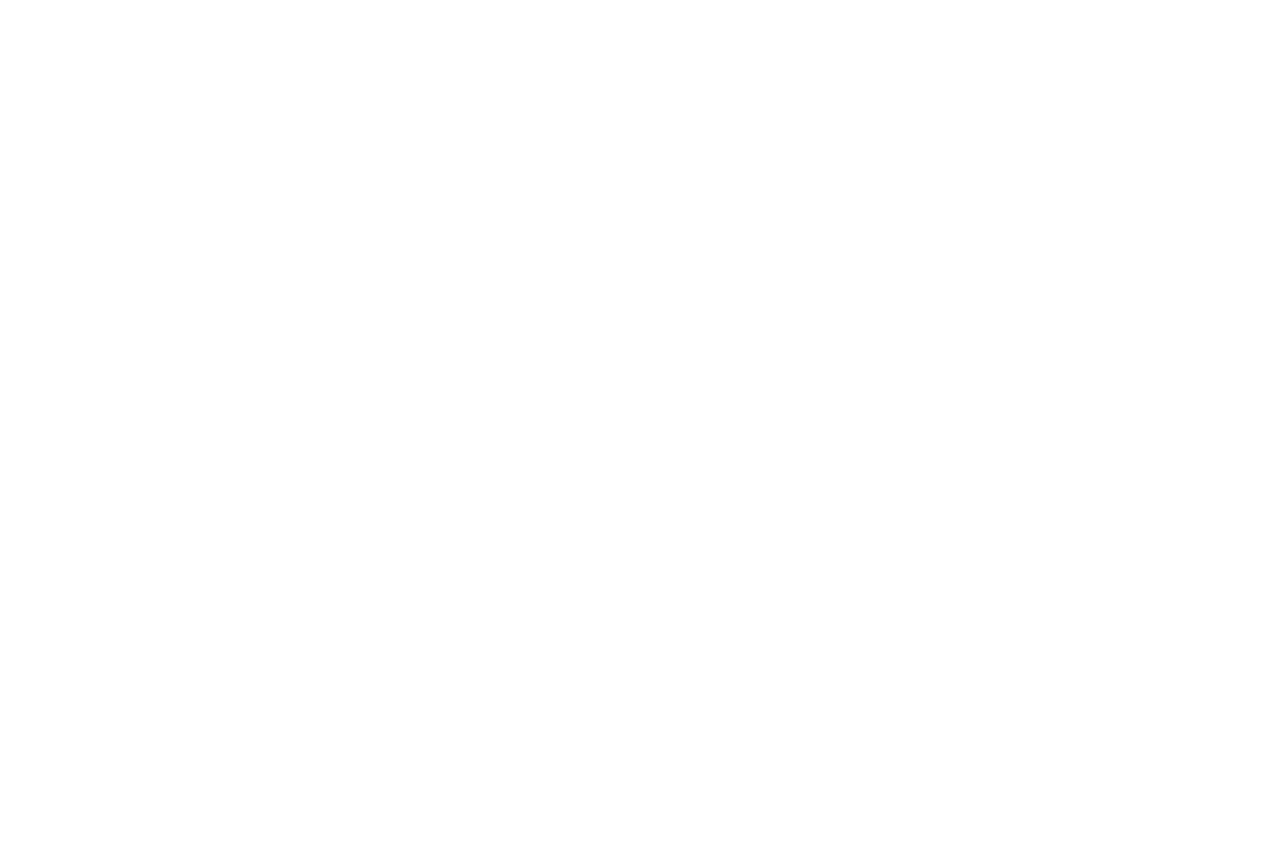
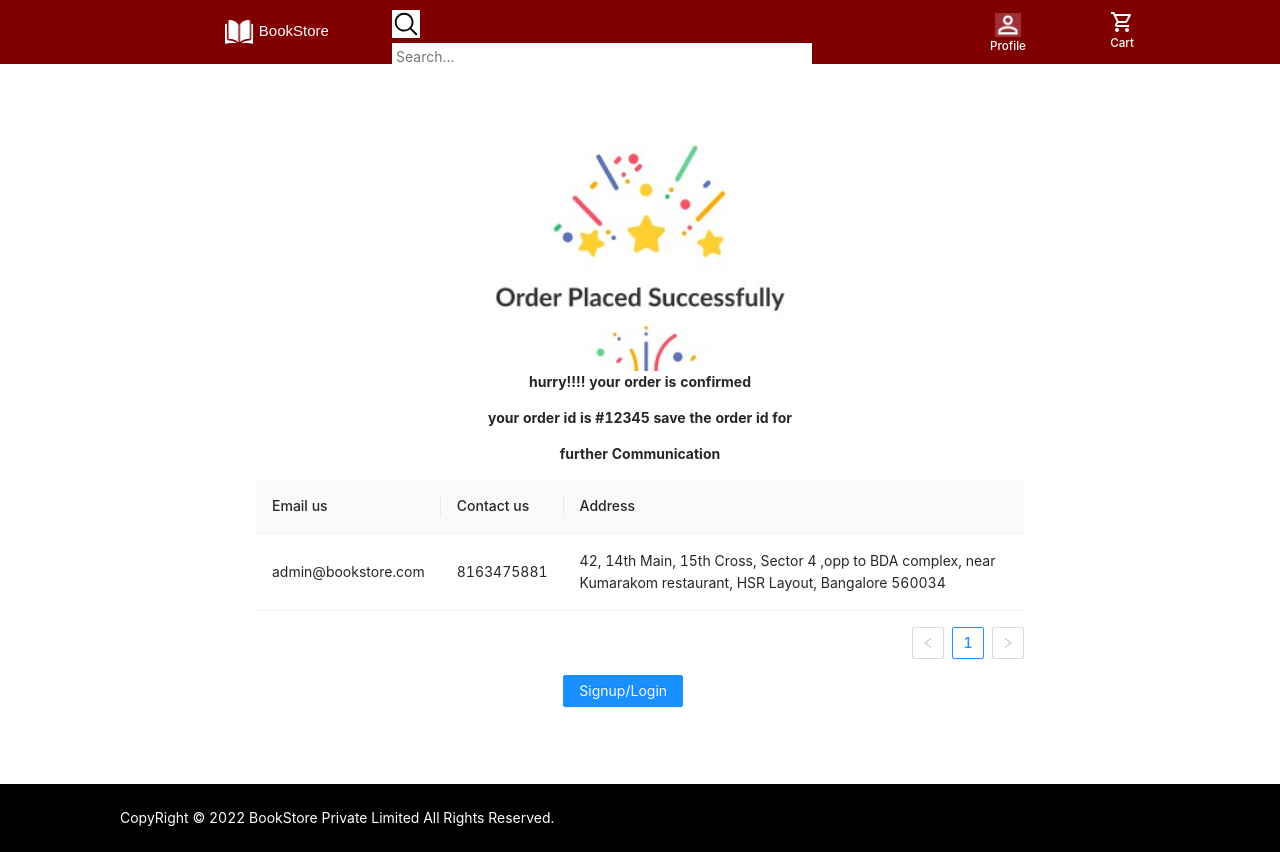
Before and after one commit to varunlad/BookStoreReact, a React (Create React App) app: page /orderplaced in a window 1280 px wide. Before the commit the page ends 800 px from the top, so only its background shows below. Built offline with nearby package versions, Linux system fonts and the light colour scheme.

Commit message:
[Varun] Refactor: Order placed component is created

```diff
--- /dev/null
+++ b/src/component/OrderPlaced/OrderPlaced.css
@@ -0,0 +1,41 @@
+.OrdersDetails{
+    height: 90vh;
+    width: 100%;
+    display: flex;
+    flex-direction: column;
+    align-items: center;
+    justify-content: center;
+
+}
+.orderdetail1{
+    height: 70vh;
+    width: 60%;
+    display: flex;
+    flex-direction: column;
+    align-items: center;
+    justify-content: center;
+}
+.orderdetail1a{
+    height: 50vh;
+    width: 40%;
+    display: flex;
+    flex-direction: column;
+
+}
+.textplaced{
+    display: flex;
+    flex-direction: column;
+    align-items: center;
+}
+.table{
+    width:100%;
+}
+#primary{
+    position: relative;
+    left: 100px;
+}
+.Bottomab{
+
+    height: 20%;
+    width: 20%;
+}
--- /dev/null
+++ b/src/component/OrderPlaced/OrderPlaced.jsx
@@ -0,0 +1,64 @@
+import React from 'react'
+import './OrderPlaced.css'
+import Header from '../Header/Header'
+import Footer from '../Footer/Footer'
+import img from '../../asserts/orderplaced.jpeg'
+import { Button } from 'antd';
+import { useHistory } from "react-router-dom";
+import { Table } from 'antd';
+
+function OrderPlaced() {
+    let history=useHistory();
+    const columns = [
+        {
+          title: 'Email us',
+          dataIndex: 'email',
+          key: 'email'
+        },
+        {
+          title: 'Contact us',
+          dataIndex: 'contact',
+          key: 'contact',
+        },
+        {
+          title: 'Address',
+          dataIndex: 'address',
+          key: 'address',
+        }]
+        const data = [
+            {
+              key: '1',
+              email: 'admin@bookstore.com',
+              contact: '8163475881',
+              address: '42, 14th Main, 15th Cross, Sector 4 ,opp to BDA complex, near Kumarakom restaurant, HSR Layout, Bangalore 560034'
+            }]
+    return (
+        <div className="MainHeader">
+        <Header />
+        <div className="OrdersDetails">
+            <div className="orderdetail1">
+            <div className="orderdetail1a">
+            <img src={img} class="place" />
+            <div className="textplaced">
+            <p><b>hurry!!!! your order is confirmed</b></p>
+            <p><b>your order id is #12345 save the order id for</b> </p>
+            <p><b>further  Communication</b></p>
+
+            </div>
+            {/* <Table className="table" columns={columns} dataSource={data} /> */}
+            </div>
+            <div className="orderdetail1b">
+            <Table className="table" columns={columns} dataSource={data} />
+            </div>
+            <div className="Bottomab">
+                 <Button type="primary" style={{width:120}} onClick={()=>(history.push('/'))}>Signup/Login</Button>
+                 </div>
+            </div>
+
+        </div>
+        <Footer />
+    </div>
+    )
+}
+
+export default OrderPlaced
--- a/src/pages/Router/Router.js
+++ b/src/pages/Router/Router.js
@@ -11,6 +11,7 @@
 import Wishlist from '../../component/Wishlist/Wishlist';
 import PleaseLogin from '../../component/PleaseLogin/PleaseLogin';
 import Orders from '../../component/Orders/Orders';
+import OrderPlaced from '../../component/OrderPlaced/OrderPlaced';
 
 
 function RouterDom() {
@@ -23,6 +24,7 @@
                   <Route path = "/Wishlist" component = {Wishlist}/>
                   <Route path = "/pleaselogin" component = {PleaseLogin}/>
                   <Route path = "/myorders" component = {Orders}/>
+                  <Route path = "/orderplaced" component = {OrderPlaced}/>
              </Switch>
         </Router>
     )
```
